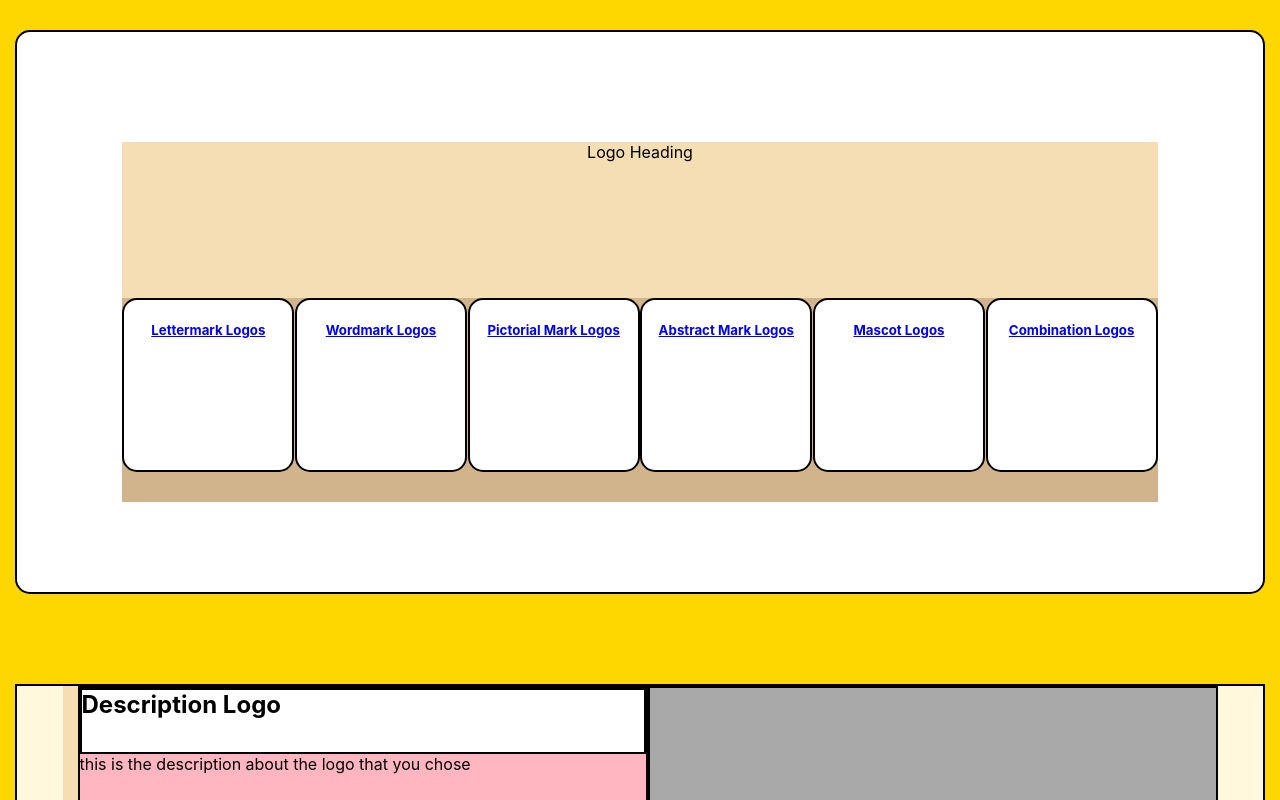
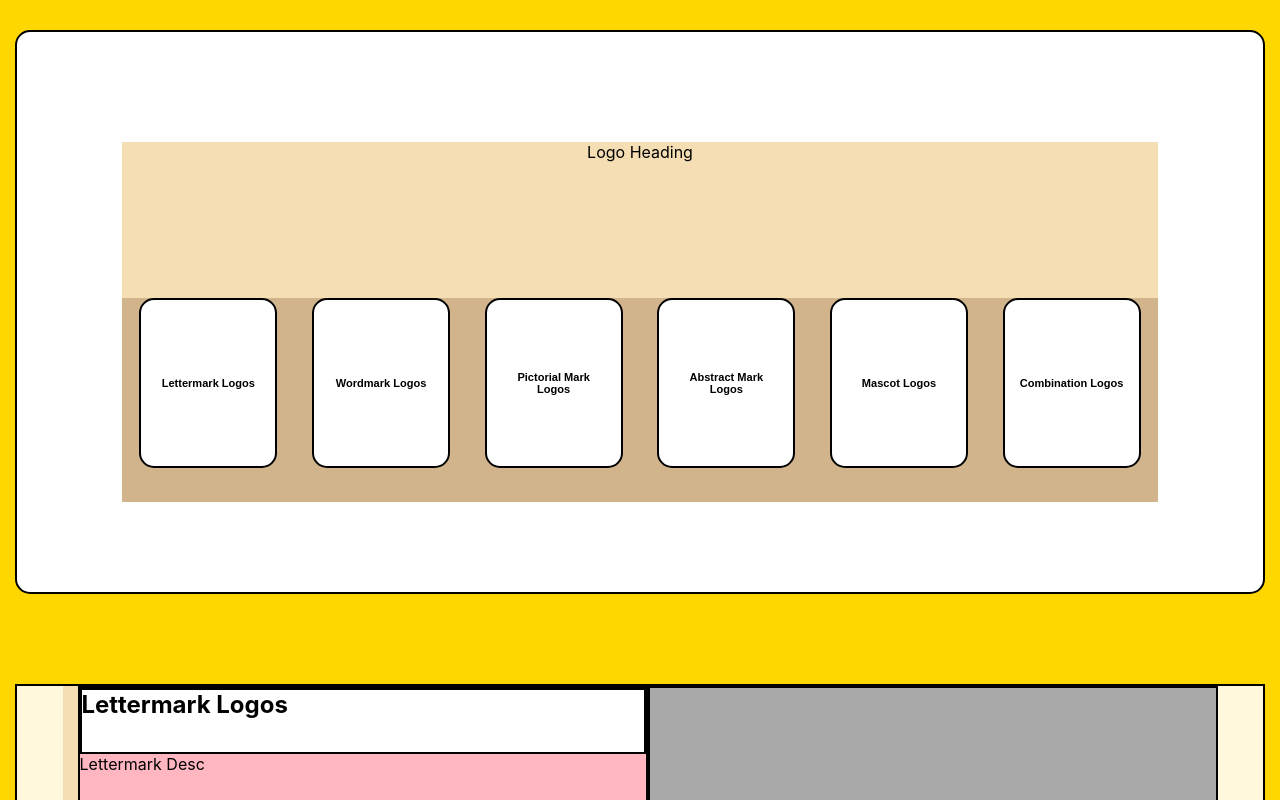
Before and after one commit to Jessiewithani/NyteLock_Interview, a React (Create React App) app: page / in a window 1280 px wide. Shown: the top 800 px of the page. Built offline with nearby package versions, Linux system fonts and the light colour scheme.

Commit message:
Connect description to title

```diff
--- a/src/App.js
+++ b/src/App.js
@@ -8,9 +8,21 @@ import { LogoTypes } from './LogoTypes';
 
 const App = () => {
 
-  const [logos, setLogos] = useState(LogoTypes);
+  const [logo, setLogo] = useState(LogoTypes[0]);
 
-  {console.log('logs', logos)}
+  // {console.log('logos', logo)}
+
+  const handleLogoClick = (id) => {
+    // console.log('event', e.target)
+    console.log('id', id)
+    for (let i = 0; i < LogoTypes.length; i++) {
+      if (id === LogoTypes[i].id) {
+        setLogo(LogoTypes[i])
+        console.log('set',logo)
+      }
+    }
+
+  }
 
   return (
     <div className="App">
@@ -18,11 +30,11 @@ const App = () => {
         <section className="logo-types-container">
           <div className="logo-types-wrapper">
             <LogoHeading />
-            <LogoTypesContainer logos={logos}/>
+            <LogoTypesContainer logos={LogoTypes} handleLogoClick={(id) => handleLogoClick(id)}/>
           </div>
         </section>
         <section className="logo-description-container">
-          <LogoDescription />
+          <LogoDescription logo={logo} />
         </section>
       </div>
     </div>
--- a/src/LogoTypes.js
+++ b/src/LogoTypes.js
@@ -2,43 +2,37 @@ export const LogoTypes = [
   {
     icon: '',
     title: 'Lettermark Logos',
-    description: '',
-    url: '#',
+    description: 'Lettermark Desc',
     id: 1
   },
   {
     icon: '',
     title: 'Wordmark Logos',
-    description: '',
-    url: '#',
+    description: 'Wordmark Desc',
     id: 2
   },
   {
     icon: '',
     title: 'Pictorial Mark Logos',
-    description: '',
-    url: '#',
+    description: 'Pictorial Desc',
     id: 3
   },
   {
     icon: '',
     title: 'Abstract Mark Logos',
-    description: '',
-    url: '#',
+    description: 'Abstract Desc',
     id: 4
   },
   {
     icon: '',
     title: 'Mascot Logos',
-    description: '',
-    url: '#',
+    description: 'Mascot Desc',
     id: 5
   },
   {
     icon: '',
     title: 'Combination Logos',
-    description: '',
-    url: '#',
+    description: 'Combination Desc',
     id: 6
   }
 ]
--- a/src/components/LogoCard.js
+++ b/src/components/LogoCard.js
@@ -1,17 +1,16 @@
 import React from 'react';
 import '../LogoCard.css';
 
-const LogoCard = ({icon, title, url}) => {
+const LogoCard = ({icon, title, handleLogoClick}) => {
   return (
-    <a href={url}>
-      <section className="logo-card">
+      <button className="logo-card" onClick={handleLogoClick}>
         <div className="card-wrap">
           {/* this whole card needs to be a link or have a link?? */}
             <div>{icon}</div>
             <h5>{title}</h5>
         </div>
-      </section>
-    </a>
+      </button>
+
   )
 }
 
--- a/src/components/LogoDescription.js
+++ b/src/components/LogoDescription.js
@@ -1,15 +1,17 @@
 import React from 'react';
 import '../LogoDescription.css'
 
-const LogoDescription = () => {
+const LogoDescription = ({logo}) => {
+
+  console.log('logo in desc', logo)
   return (
     <section className="logo-description-wrapper">
       <div className="logo-description-section">
         <div className="logo-title-container">
-          <h2 className="logo-title">Description Logo</h2>
+          <h2 className="logo-title">{logo.title}</h2>
         </div>
         <div className="logo-detail-container">
-          <p className="logo-detail">this is the description about the logo that you chose</p>
+          <p className="logo-detail">{logo.description}</p>
         </div>
       </div>
       <div className="logo-examples">
--- a/src/components/LogoTypesContainer.js
+++ b/src/components/LogoTypesContainer.js
@@ -3,15 +3,16 @@ import '../LogoTypesContainer.css';
 import LogoCard from '../components/LogoCard';
 
 
-const LogoTypesContainer = ({logos}) => {
+const LogoTypesContainer = ({logos, handleLogoClick}) => {
 
   const logoType = logos.map(logo => {
     return <LogoCard
       key={logo.id}
+      id={logo.id}
       icon={logo.icon}
       title={logo.title}
       url={logo.url}
-      // clicked={clicked}
+      handleLogoClick={() => handleLogoClick(logo.id)}
     />
   })
   return (
```
